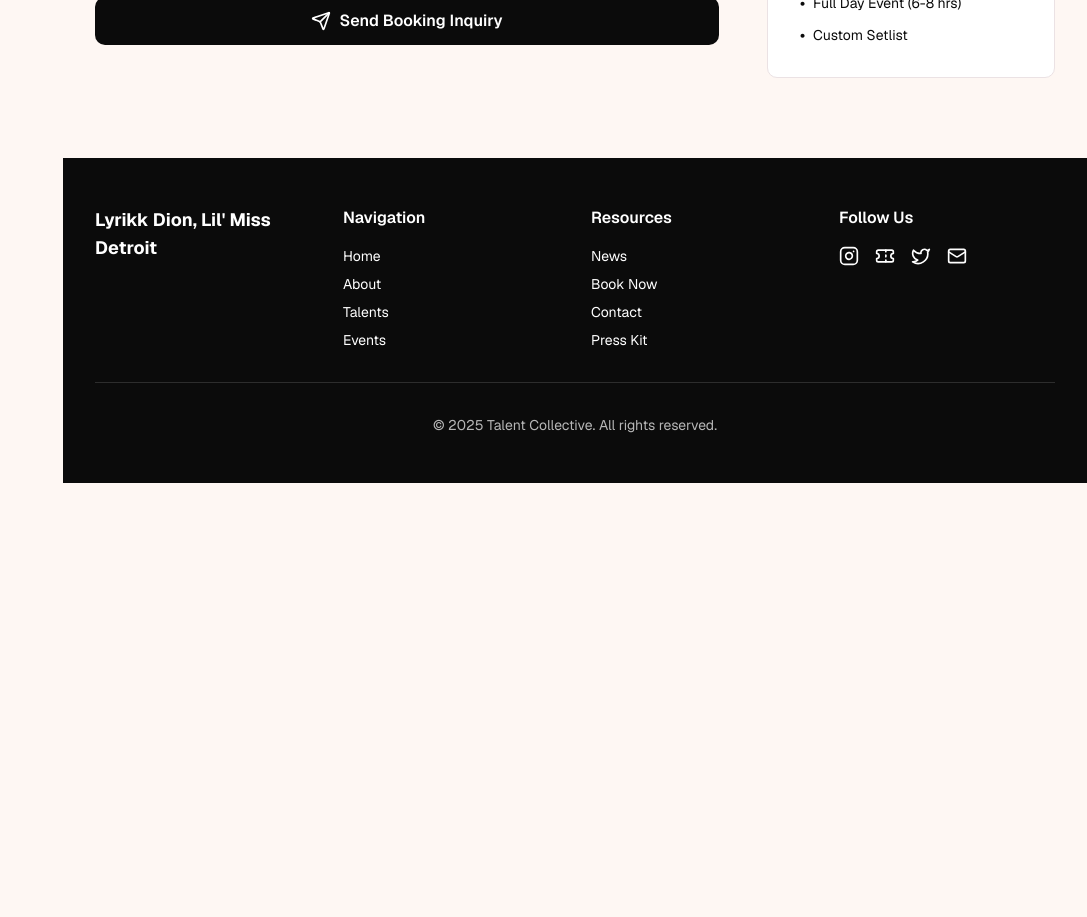
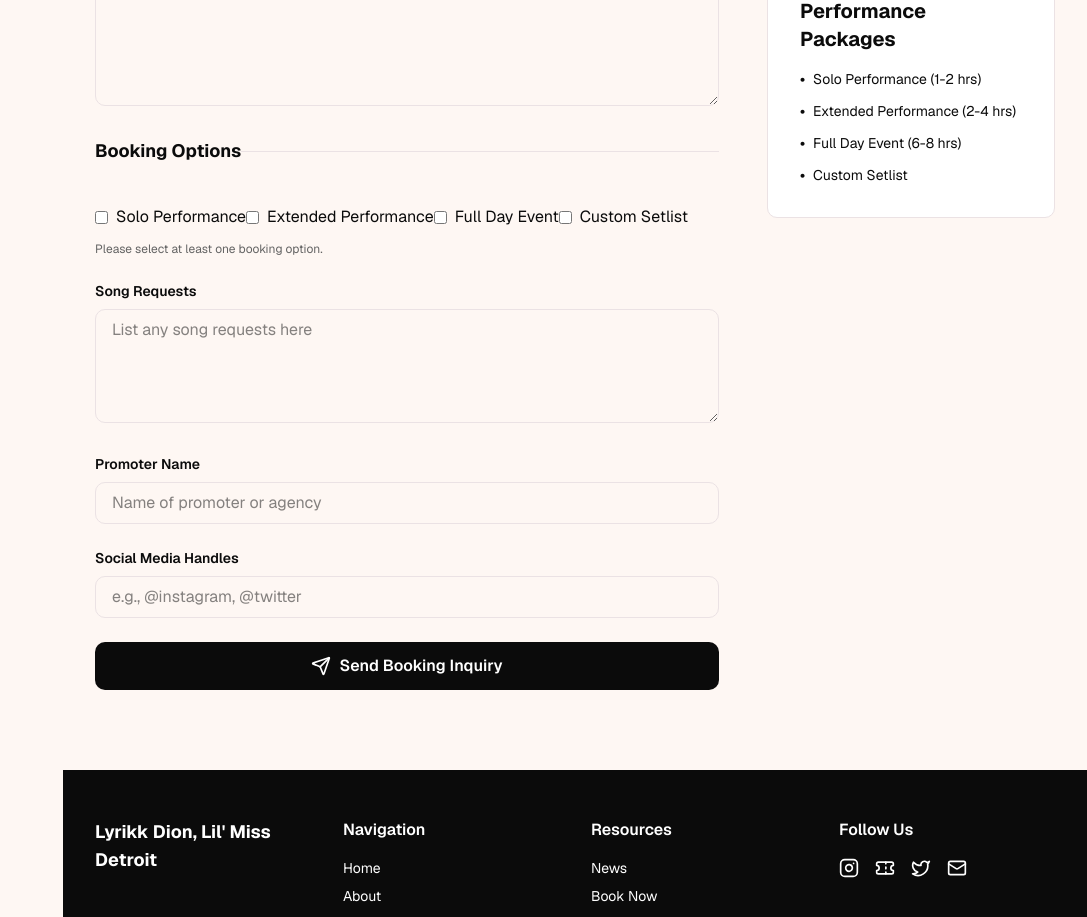
Before and after one commit to eaderogba/lyrikk_perkins_project, a Next.js app: page /booking in a window 1280 px wide. Shown: the part 1180-2097 px from the top of the page, without its empty margins (193-1280 px from the left). Before the commit the page ends 1663 px from the top, so only its background shows below. Built offline with nearby package versions, Linux system fonts and the light colour scheme.

Commit message:
Updated the booking form

```diff
--- a/app/booking/page.tsx
+++ b/app/booking/page.tsx
@@ -8,7 +8,24 @@ import { Footer } from "@/components/footer"
 import { Download, Send } from "lucide-react"
 
 export default function Booking() {
-  const [formData, setFormData] = useState({
+  interface FormData {
+    eventName: string
+    eventType: string
+    date: string
+    location: string
+    budget: string
+    duration: string
+    name: string
+    email: string
+    phone: string
+    message: string
+    bookingOptions: string[]
+    songRequests: string
+    promoterName: string
+    socialMediaHandles: string
+  }
+
+  const [formData, setFormData] = useState<FormData>({
     eventName: "",
     eventType: "",
     date: "",
@@ -19,6 +36,10 @@ export default function Booking() {
     email: "",
     phone: "",
     message: "",
+    bookingOptions: [],
+    songRequests: "",
+    promoterName: "",
+    socialMediaHandles: "",
   })
 
   const handleChange = (e: React.ChangeEvent<HTMLInputElement | HTMLTextAreaElement | HTMLSelectElement>) => {
@@ -28,8 +49,9 @@ export default function Booking() {
 
   const handleSubmit = (e: React.FormEvent) => {
     e.preventDefault()
+    // Here you can handle the form submission including the new fields
     console.log("Form submitted:", formData)
-    // Handle form submission
+    // For example, send formData to an API or backend service
   }
 
   return (
@@ -40,7 +62,10 @@ export default function Booking() {
       <section className="pt-32 pb-12 px-4 sm:px-6 lg:px-8 bg-gradient-to-br from-primary/10 to-background">
         <div className="max-w-4xl mx-auto text-center space-y-4">
           <h1 className="text-5xl font-bold">Book Me</h1>
-          <p className="text-xl text-muted-foreground">Inquiry about booking me for your next event</p>
+          <p className="text-xl text-muted-foreground">Thank you for your interest in Booking Lil Moiss Detroit! Please complete this form in full to request an official booking for Lil Miss Detroit. A member of our team will follow up once the submission is received.
+            <br />
+            <b>NOTE: ANY INCOMPLETE SUBMITTED REQUEST WILL NOT BE CONSIDERED. LIL MISS DETROIT TEAM DOES NOT PUT HER ON THE ROAD WITHOUT ALL DETAILS, INCLUDING ADDRESS, VERIFIED AND CONFIRMED.</b>
+          </p>
         </div>
       </section>
 
@@ -196,6 +221,76 @@ export default function Booking() {
                   />
                 </div>
 
+                {/* New Fields */}
+                <fieldset className="border-t border-border pt-6">
+                  <legend className="text-lg font-bold mb-4">Booking Options</legend>
+                  <div className="space-y-2">
+                    {["Solo Performance", "Extended Performance", "Full Day Event", "Custom Setlist"].map((option) => (
+                      <label key={option} className="inline-flex items-center gap-2">
+                        <input
+                          type="checkbox"
+                          name="bookingOptions"
+                          value={option}
+                          checked={formData.bookingOptions.includes(option)}
+                          onChange={(e) => {
+                            const { checked, value } = e.target
+                            setFormData((prev) => {
+                              const options = new Set(prev.bookingOptions)
+                              if (checked) options.add(value)
+                              else options.delete(value)
+                              return { ...prev, bookingOptions: Array.from(options) }
+                            })
+                          }}
+                          className="form-checkbox"
+                          aria-describedby="bookingOptionsHelp"
+                          required={formData.bookingOptions.length === 0}
+                        />
+                        <span>{option}</span>
+                      </label>
+                    ))}
+                  </div>
+                  <p id="bookingOptionsHelp" className="text-xs text-muted-foreground mt-1">Please select at least one booking option.</p>
+                </fieldset>
+
+                <div className="mt-6">
+                  <label className="block text-sm font-semibold mb-2" htmlFor="songRequests">Song Requests</label>
+                  <textarea
+                    id="songRequests"
+                    name="songRequests"
+                    value={formData.songRequests}
+                    onChange={handleChange}
+                    placeholder="List any song requests here"
+                    rows={4}
+                    className="w-full px-4 py-2 border border-border rounded-lg bg-background focus:outline-none focus:ring-2 focus:ring-primary"
+                  />
+                </div>
+
+                <div className="mt-6">
+                  <label className="block text-sm font-semibold mb-2" htmlFor="promoterName">Promoter Name</label>
+                  <input
+                    type="text"
+                    id="promoterName"
+                    name="promoterName"
+                    value={formData.promoterName}
+                    onChange={handleChange}
+                    placeholder="Name of promoter or agency"
+                    className="w-full px-4 py-2 border border-border rounded-lg bg-background focus:outline-none focus:ring-2 focus:ring-primary"
+                  />
+                </div>
+
+                <div className="mt-6">
+                  <label className="block text-sm font-semibold mb-2" htmlFor="socialMediaHandles">Social Media Handles</label>
+                  <input
+                    type="text"
+                    id="socialMediaHandles"
+                    name="socialMediaHandles"
+                    value={formData.socialMediaHandles}
+                    onChange={handleChange}
+                    placeholder="e.g., @instagram, @twitter"
+                    className="w-full px-4 py-2 border border-border rounded-lg bg-background focus:outline-none focus:ring-2 focus:ring-primary"
+                  />
+                </div>
+
                 <button
                   type="submit"
                   className="w-full px-8 py-3 bg-primary text-primary-foreground rounded-lg font-semibold hover:bg-primary/90 transition-colors flex items-center justify-center gap-2"
```
